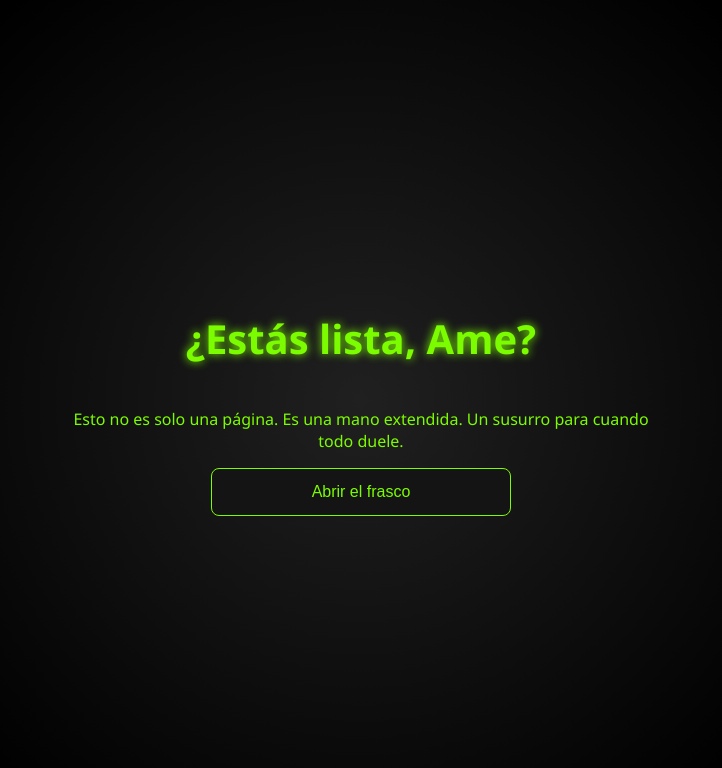
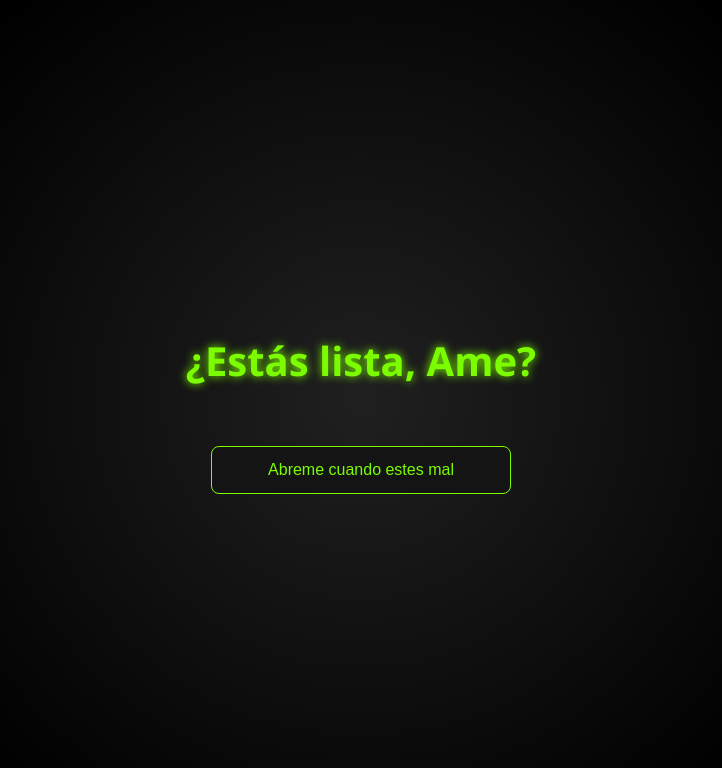
Before and after one commit to Nullitsdll/Nullitsdll.github.io, a plain HTML site: page index.html in a window 1280 px wide. Shown: the whole page, without its empty margins (279-1001 px from the left). Drawn offline with nearby package versions, Linux system fonts and the light colour scheme.

Commit message:
second commitç

```diff
--- a/index.html
+++ b/index.html
@@ -60,13 +60,13 @@
     <div id="particles-js"></div>
     <div id="startScreen">
         <h1>¿Estás lista, Ame?</h1>
-        <p class="intro">Esto no es solo una página. Es una mano extendida. Un susurro para cuando todo duele.</p>
-        <button onclick="start()">Abrir el frasco</button>
+        <p class="intro"></p>
+        <button onclick="start()">Abreme cuando estes mal</button>
     </div>
 
     <div id="mainContent" class="container">
         <h1>El Frasco de los Días Rotos</h1>
-        <p class="intro">Elegí una frase según cómo te sientas hoy. Estás viva. Y eso ya es un acto de coraje.</p>
+        <p class="intro">Elegí una frase según cómo te sientas hoy</p>
         <div class="button-container">
             <button onclick="showMessage(0)">Si hoy te sentís sola</button>
             <button onclick="showMessage(1)">Si pensás que no valés nada</button>
```
